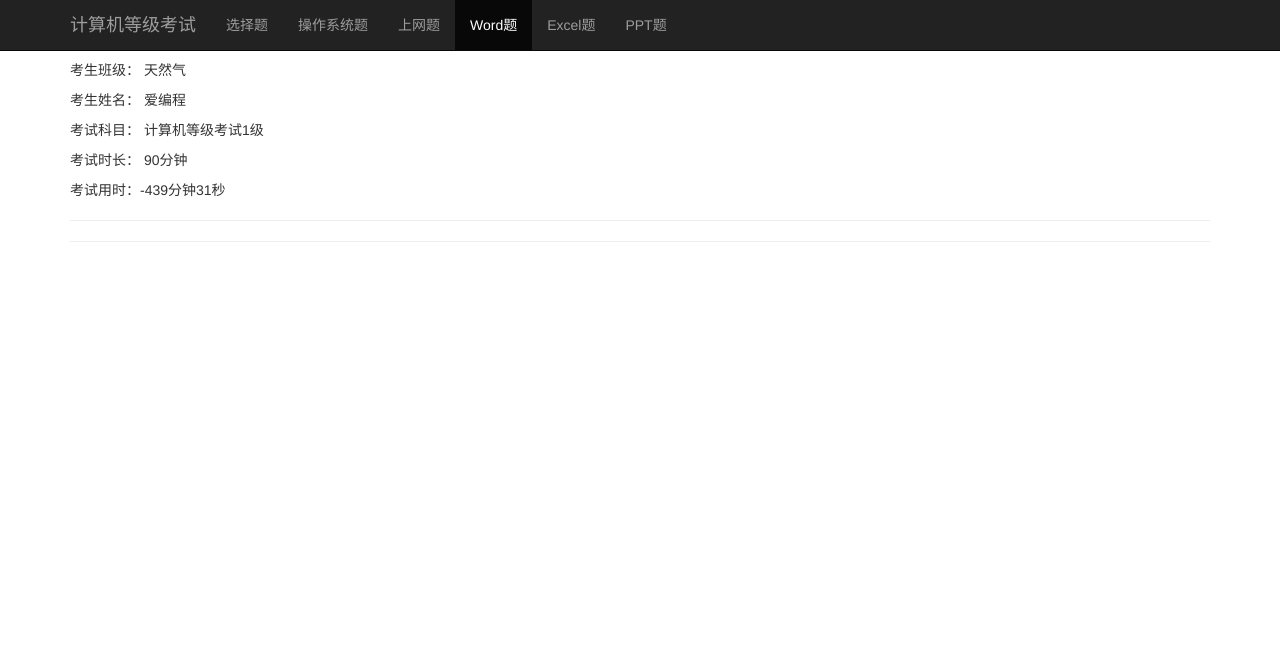
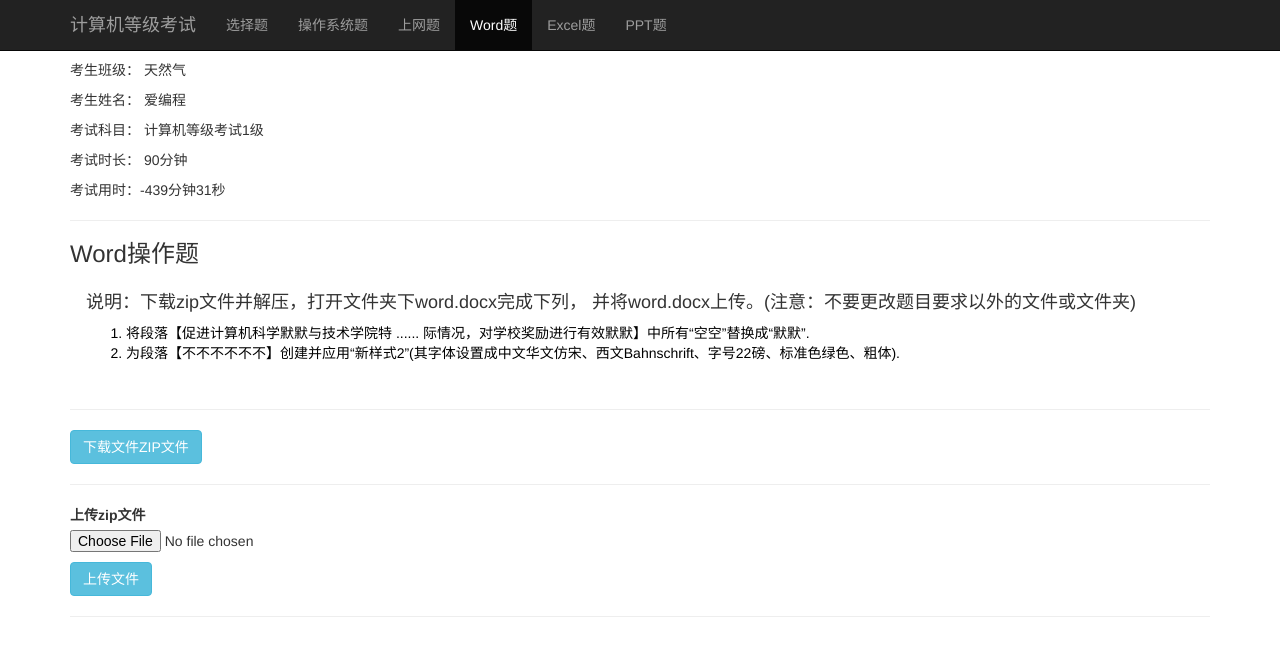
Before and after one commit to tanglw2020/django-mysite, a Django app: page /exam/exampage/4/wordquestion/ in a window 1280 px wide. Shown: the top 656 px of the page. Run offline with Django 3.2, Linux system fonts and the light colour scheme; data comes from the database, SQL or seed files in the repository; both versions use the stored data as it was after the commit; some libraries are stand-ins or nearby versions.

Commit message:
feat: add upload file size limit of 10MB

```diff
--- a/polls/examModels.py
+++ b/polls/examModels.py
@@ -196,11 +196,33 @@ class ExamPaper(models.Model):
         return EmailQuestion.objects.get(pk=int(self.email_question))
     system_questions_pk_.short_description = 'pk上网题'
 
+    def word_questions_pk_(self):
+        return WordQuestion.objects.get(pk=int(self.word_question))
+    word_questions_pk_.short_description = 'pk Word题目'
+
+    def excel_questions_pk_(self):
+        return ExcelQuestion.objects.get(pk=int(self.excel_question))
+    excel_questions_pk_.short_description = 'pk Excel题目'
+
+    def ppt_questions_pk_(self):
+        return PPTQuestion.objects.get(pk=int(self.ppt_question))
+    ppt_questions_pk_.short_description = 'pk PPT题目'
+
+
     def base_path_(self):
         return os.path.join(MEDIA_ROOT, 'upload_exam_answer', str(self.id))
 
     def system_operation_answer_save_path_(self):
         return os.path.join(self.base_path_(), 'system-operation-{}'.format(self.system_operation_question))
+
+    def word_answer_save_path_(self):
+        return os.path.join(self.base_path_(), 'word-{}'.format(self.word_question))
+
+    def excel_answer_save_path_(self):
+        return os.path.join(self.base_path_(), 'excel-{}'.format(self.excel_question))
+
+    def ppt_answer_save_path_(self):
+        return os.path.join(self.base_path_(), 'ppt-{}'.format(self.ppt_question))
 
     def choice_question_answers_(self):
         return self.choice_question_answers.split(',')
--- a/polls/forms.py
+++ b/polls/forms.py
@@ -24,16 +24,17 @@ class StudentForm(forms.Form):
             self.add_error('student_id', '学号不存在')
 
 
+class UploadWordForm(forms.Form):
+    file = forms.FileField(label='upload-word-file', validators=[validate_docx, validate_file_size])
+
+class UploadExcelForm(forms.Form):
+    file = forms.FileField(label='upload-excel-file', validators=[validate_xlsx, validate_file_size])
+
+class UploadPPTForm(forms.Form):
+    file = forms.FileField(label='upload-ppt-file', validators=[validate_pptx, validate_file_size])
+
 class UploadZipFileForm(forms.Form):
-    file = forms.FileField(label='upload-zip-file', validators=[validate_zipfile])
-
-    # def clean(self):
-    #     cleaned_data = super().clean()
-    #     filename = cleaned_data['file']
-        # if filename[-4:] != '.zip':
-        #     # self.add_error('file', '只能上传.zip文件')
-        #     raise ValidationError(_('只能上传.zip文件'))
-
+    file = forms.FileField(label='upload-zip-file', validators=[validate_zipfile, validate_file_size])
 
 class SendEmailForm(forms.Form):
     name1 = forms.CharField(label='收件人:',  max_length=200)
--- a/polls/templates/polls/exam_page_word_question.html
+++ b/polls/templates/polls/exam_page_word_question.html
@@ -16,7 +16,40 @@
 
 {% block content %}
 <HR style=" FILTER: alpha (opacity = 100, finishopacity =0 , style= 2 )" width="100%" color=#987 cb 9 SIZE=20>
+    <h3>Word操作题</h3>
 
+    <div class="alert alert-primary" role="alert">
+      <h4>说明：下载zip文件并解压，打开文件夹下word.docx完成下列，
+        并将word.docx上传。(注意：不要更改题目要求以外的文件或文件夹) </h4>
+      <p>{{ word_question.operation_description_all }}</p>
+    </div>
+
+<HR style=" FILTER: alpha (opacity = 100, finishopacity =0 , style= 2 )" width="100%" color=#987 cb 9 SIZE=20>
+<div>
+  <div id="passwordHelpBlock" class="form-text">
+  </div>
+  <a type="button" class="btn btn-info" href="{% url 'exam:api-download-system-zipfile'  exam_page.id %}">下载文件ZIP文件</a>
+</div>
+
+<HR style=" FILTER: alpha (opacity = 100, finishopacity =0 , style= 2 )" width="100%" color=#987 cb 9 SIZE=60>
+<div>
+  <form method='POST' action='' enctype='multipart/form-data'>
+    {% csrf_token %}
+    {{ form.non_field_errors }}
+    <div id="passwordHelpBlock" class="form-text">
+      <label>上传zip文件</label>
+    </div>
+    <div class="mb-3">
+      {{ form.file }} {{ form.file.errors }}
+    </div>
+    <div class='form-group' style=" margin-top: 10px">
+      <input type="submit" class="btn btn-info" value="上传文件" name="">
+      {% if uploadsucc %}
+      <label for="UploadSucc" style="color: green; margin-left: 20px">上传成功!!</label>
+      {% endif %}
+    </div>
+  </form>
+</div>
 <HR style=" FILTER: alpha (opacity = 100, finishopacity =0 , style= 2 )" width="100%" color=#987 cb 9 SIZE=20>
 
 {% endblock content %}
--- a/polls/views.py
+++ b/polls/views.py
@@ -165,10 +165,41 @@ def exampage_word_question(request, exampage_id):
     except ExamPaper.DoesNotExist:
         return HttpResponseRedirect(reverse('exam:login'))
 
+    uploadsucc = False
+    word_question = exam_page.word_questions_pk_()
+    if request.method == 'POST':
+        form = UploadWordForm(request.POST, request.FILES)
+        if form.is_valid():
+            output_save_path = exam_page.word_answer_save_path_()
+            if os.path.exists(output_save_path): shutil.rmtree(output_save_path)
+            os.makedirs(output_save_path)
+
+            output_save_file = os.path.join(output_save_path, 'word.docx')
+            handle_uploaded_file(request.FILES['file'], output_save_file)
+
+            # with ZipFile(output_save_file) as myzip:
+            #     myzip.extractall(output_save_path)
+
+            # exam_page.system_operation_answer = output_save_file
+            # if len(results)==0:
+            #     exam_page.system_operation_result = 0
+            # else:
+            #     corrects_ = [x for x in results if x]
+            #     exam_page.system_operation_result = exam_page.exam.file_operation_score * len(corrects_) / len(results)
+            # print(exam_page.system_operation_result)
+            # exam_page.save()
+
+            uploadsucc = True
+    else:
+        form = UploadWordForm()
+
     context = {
         'exam': exam_page.exam,
         'student': exam_page.student,
         'exam_page': exam_page,
+        'word_question': word_question,
+        'form': form,
+        'uploadsucc': uploadsucc,
         }
     return render(request, 'polls/exam_page_word_question.html', context)
 
```
Also changed, not shown: polls/fileModels.py (+17 -0 lines), db.sqlite3.
